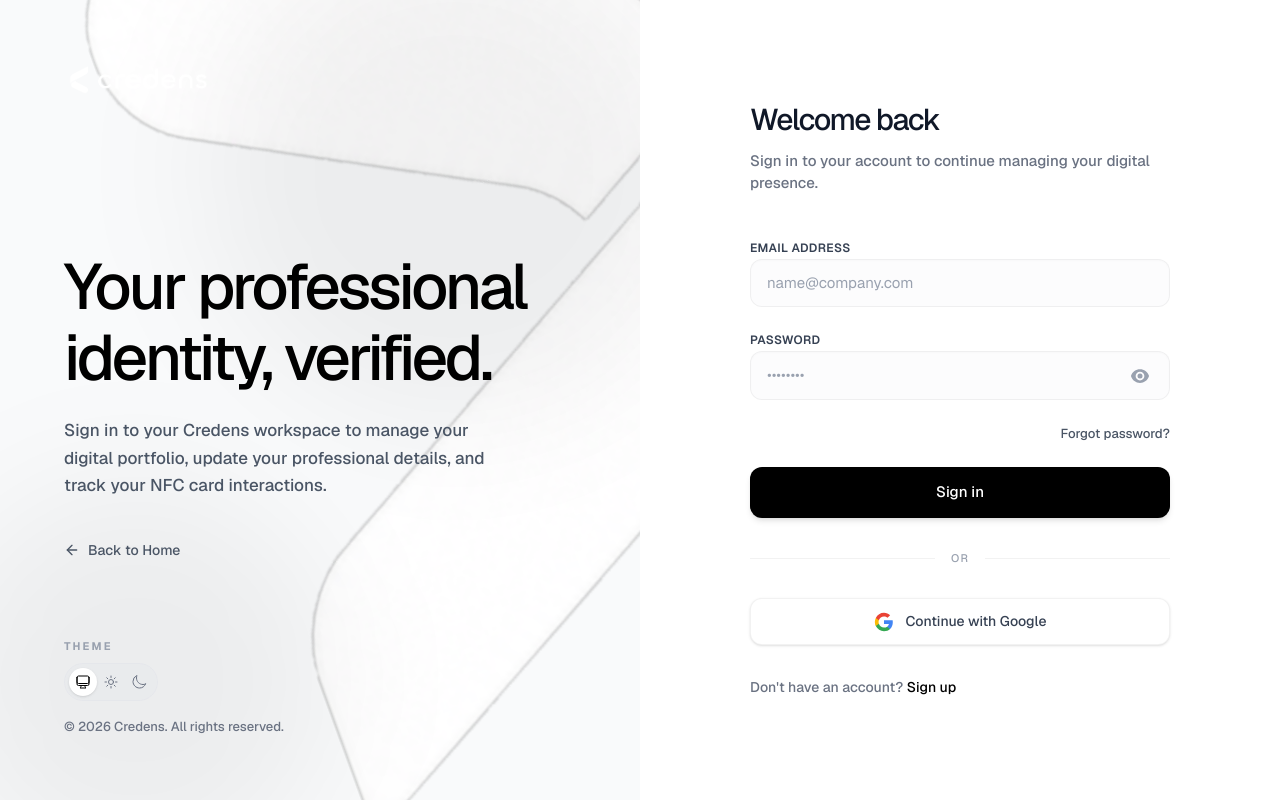
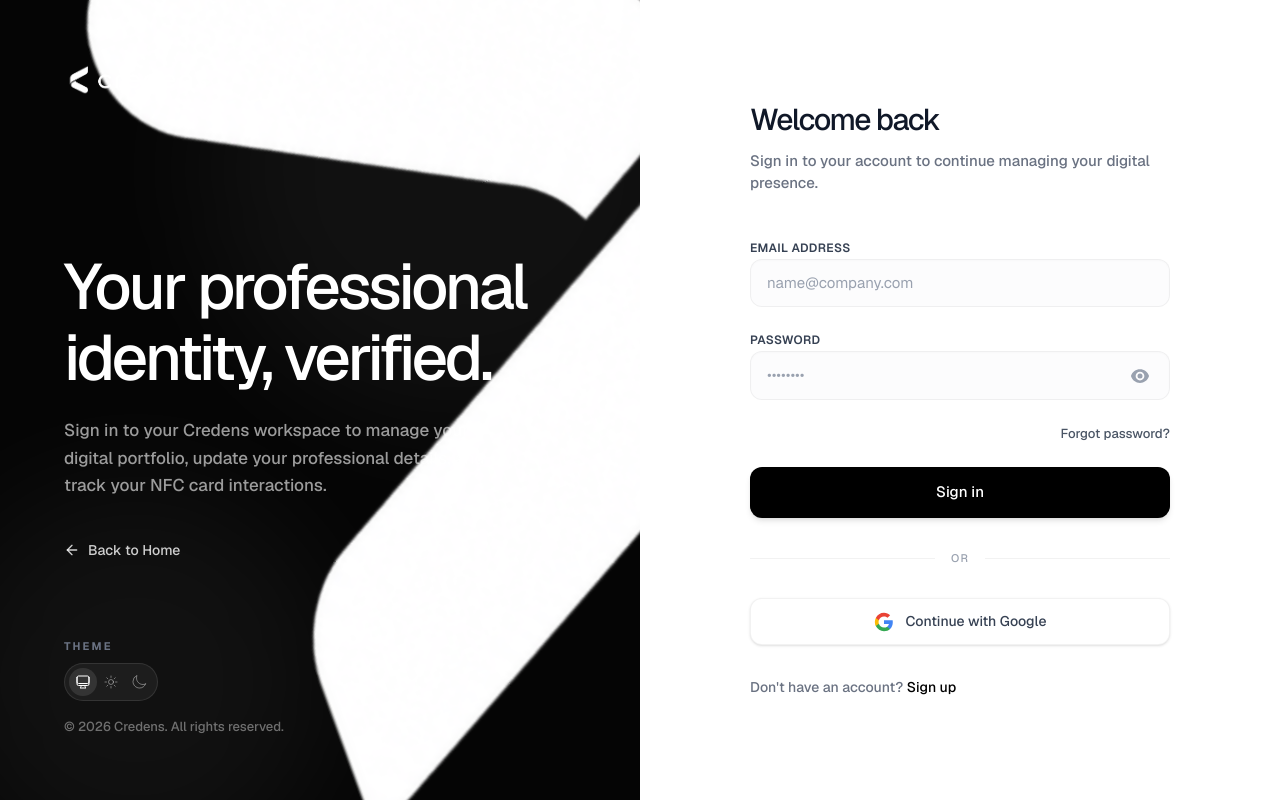
Before and after one commit to partoza/Credens, a React (Vite) app: page /login in a window 1280 px wide. Built offline with nearby package versions, Linux system fonts and the light colour scheme.

Commit message:
Invert light/dark mode for left branding panel

```diff
--- a/src/pages/Login.tsx
+++ b/src/pages/Login.tsx
@@ -58,7 +58,7 @@ export default function Login() {
       </Link>
 
       {/* Left Panel (Branding / Visual) */}
-      <div className="hidden md:flex flex-col justify-between w-1/2 bg-gray-50 dark:bg-[#050505] text-black dark:text-white p-12 lg:p-16 relative overflow-hidden min-h-screen fixed top-0 left-0 transition-colors duration-300">
+      <div className="hidden md:flex flex-col justify-between w-1/2 bg-[#050505] dark:bg-gray-50 text-white dark:text-black p-12 lg:p-16 relative overflow-hidden min-h-screen fixed top-0 left-0 transition-colors duration-300">
 
         {/* Large Decorative Icon / Illustration (Rotating) */}
         <div className="absolute -top-[50px] -right-[100px] md:-top-[30px] md:-right-[60px] lg:-top-[50px] lg:-right-[100px] xl:-top-[200px] xl:-right-[350px] w-[300px] h-[300px] md:w-[350px] md:h-[350px] lg:w-[450px] lg:h-[450px] xl:w-[1000px] xl:h-[1000px] pointer-events-none animate-[swing-logo_20s_ease-in-out_infinite]">
@@ -66,8 +66,8 @@ export default function Login() {
         </div>
 
         {/* Abstract Background Elements */}
-        <div className="absolute top-[-10%] right-[-10%] w-[500px] h-[500px] bg-black/5 dark:bg-white/5 rounded-full blur-3xl pointer-events-none transition-colors duration-300"></div>
-        <div className="absolute bottom-[-10%] left-[-10%] w-[400px] h-[400px] bg-black/5 dark:bg-white/5 rounded-full blur-3xl pointer-events-none transition-colors duration-300"></div>
+        <div className="absolute top-[-10%] right-[-10%] w-[500px] h-[500px] bg-white/5 dark:bg-black/5 rounded-full blur-3xl pointer-events-none transition-colors duration-300"></div>
+        <div className="absolute bottom-[-10%] left-[-10%] w-[400px] h-[400px] bg-white/5 dark:bg-black/5 rounded-full blur-3xl pointer-events-none transition-colors duration-300"></div>
 
         <div className="relative z-10">
           <Link to="/" className="inline-block hover:opacity-80 transition-opacity">
@@ -76,14 +76,14 @@ export default function Login() {
         </div>
 
         <div className="relative z-10 max-w-lg mt-20">
-          <h1 className="text-5xl lg:text-[64px] font-medium tracking-tighter text-black dark:text-white mb-6 leading-[1.1] transition-colors duration-300">
+          <h1 className="text-5xl lg:text-[64px] font-medium tracking-tighter text-white dark:text-black mb-6 leading-[1.1] transition-colors duration-300">
             Your professional<br />identity, verified.
           </h1>
-          <p className="text-[17px] text-gray-600 dark:text-white/60 font-medium leading-relaxed max-w-md mb-8 transition-colors duration-300">
+          <p className="text-[17px] text-white/60 dark:text-gray-600 font-medium leading-relaxed max-w-md mb-8 transition-colors duration-300">
             Sign in to your Credens workspace to manage your digital portfolio, update your professional details, and track your NFC card interactions.
           </p>
 
-          <Link to="/" className="group inline-flex items-center gap-2 py-2 text-[14px] font-medium text-gray-600 hover:text-black dark:text-white/80 dark:hover:text-white transition-all duration-200 hover:scale-105 active:scale-95 cursor-pointer">
+          <Link to="/" className="group inline-flex items-center gap-2 py-2 text-[14px] font-medium text-white/80 hover:text-white dark:text-gray-600 dark:hover:text-black transition-all duration-200 hover:scale-105 active:scale-95 cursor-pointer">
             <ArrowLeft className="w-4 h-4 transition-transform group-hover:-translate-x-1" />
             Back to Home
           </Link>
@@ -93,32 +93,32 @@ export default function Login() {
           <div className="flex flex-col items-start gap-4">
             {/* Theme Toggle */}
             <div className="flex flex-col items-start gap-2">
-              <span className="text-[11px] font-bold tracking-[0.2em] text-gray-400 dark:text-gray-500 uppercase">THEME</span>
-              <div className="flex items-center bg-gray-200/50 dark:bg-white/5 rounded-full p-1 border border-gray-200 dark:border-white/10 transition-colors duration-300">
+              <span className="text-[11px] font-bold tracking-[0.2em] text-gray-500 dark:text-gray-400 uppercase">THEME</span>
+              <div className="flex items-center bg-white/5 dark:bg-gray-200/50 rounded-full p-1 border border-white/10 dark:border-gray-200 transition-colors duration-300">
                 <button
                   onClick={() => setTheme('system')}
-                  className={`p-1.5 rounded-full transition-all cursor-pointer ${theme === 'system' ? 'bg-white dark:bg-white/10 shadow-sm text-black dark:text-white' : 'text-gray-500 hover:text-gray-900 dark:text-white/40 dark:hover:text-white/80'}`}
+                  className={`p-1.5 rounded-full transition-all cursor-pointer ${theme === 'system' ? 'bg-white/10 dark:bg-white dark:shadow-sm text-white dark:text-black' : 'text-white/40 hover:text-white/80 dark:text-gray-500 dark:hover:text-gray-900'}`}
                   title="System Theme"
                 >
                   <ComputerDesktopIcon className="w-4 h-4" />
                 </button>
                 <button
                   onClick={() => setTheme('light')}
-                  className={`p-1.5 rounded-full transition-all cursor-pointer ${theme === 'light' ? 'bg-white dark:bg-white/10 shadow-sm text-black dark:text-white' : 'text-gray-500 hover:text-gray-900 dark:text-white/40 dark:hover:text-white/80'}`}
+                  className={`p-1.5 rounded-full transition-all cursor-pointer ${theme === 'light' ? 'bg-white/10 dark:bg-white dark:shadow-sm text-white dark:text-black' : 'text-white/40 hover:text-white/80 dark:text-gray-500 dark:hover:text-gray-900'}`}
                   title="Light Theme"
                 >
                   <SunIcon className="w-4 h-4" />
                 </button>
                 <button
                   onClick={() => setTheme('dark')}
-                  className={`p-1.5 rounded-full transition-all cursor-pointer ${theme === 'dark' ? 'bg-white dark:bg-white/10 shadow-sm text-black dark:text-white' : 'text-gray-500 hover:text-gray-900 dark:text-white/40 dark:hover:text-white/80'}`}
+                  className={`p-1.5 rounded-full transition-all cursor-pointer ${theme === 'dark' ? 'bg-white/10 dark:bg-white dark:shadow-sm text-white dark:text-black' : 'text-white/40 hover:text-white/80 dark:text-gray-500 dark:hover:text-gray-900'}`}
                   title="Dark Theme"
                 >
                   <MoonIcon className="w-4 h-4" />
                 </button>
               </div>
             </div>
-            <div className="text-[13px] text-gray-500 dark:text-white/40 font-medium transition-colors duration-300">
+            <div className="text-[13px] text-white/40 dark:text-gray-500 font-medium transition-colors duration-300">
               © {new Date().getFullYear()} Credens. All rights reserved.
             </div>
           </div>
```
